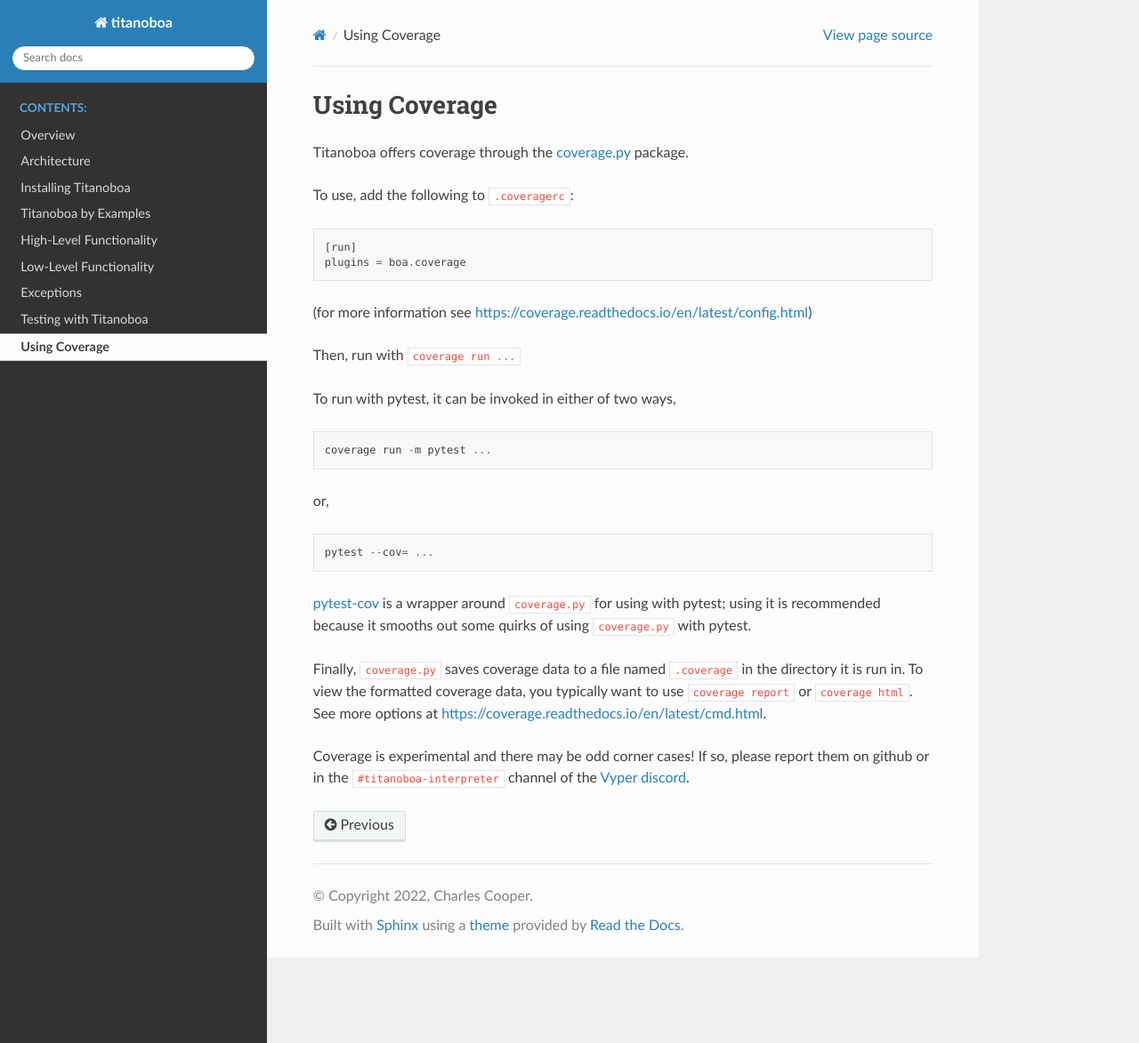
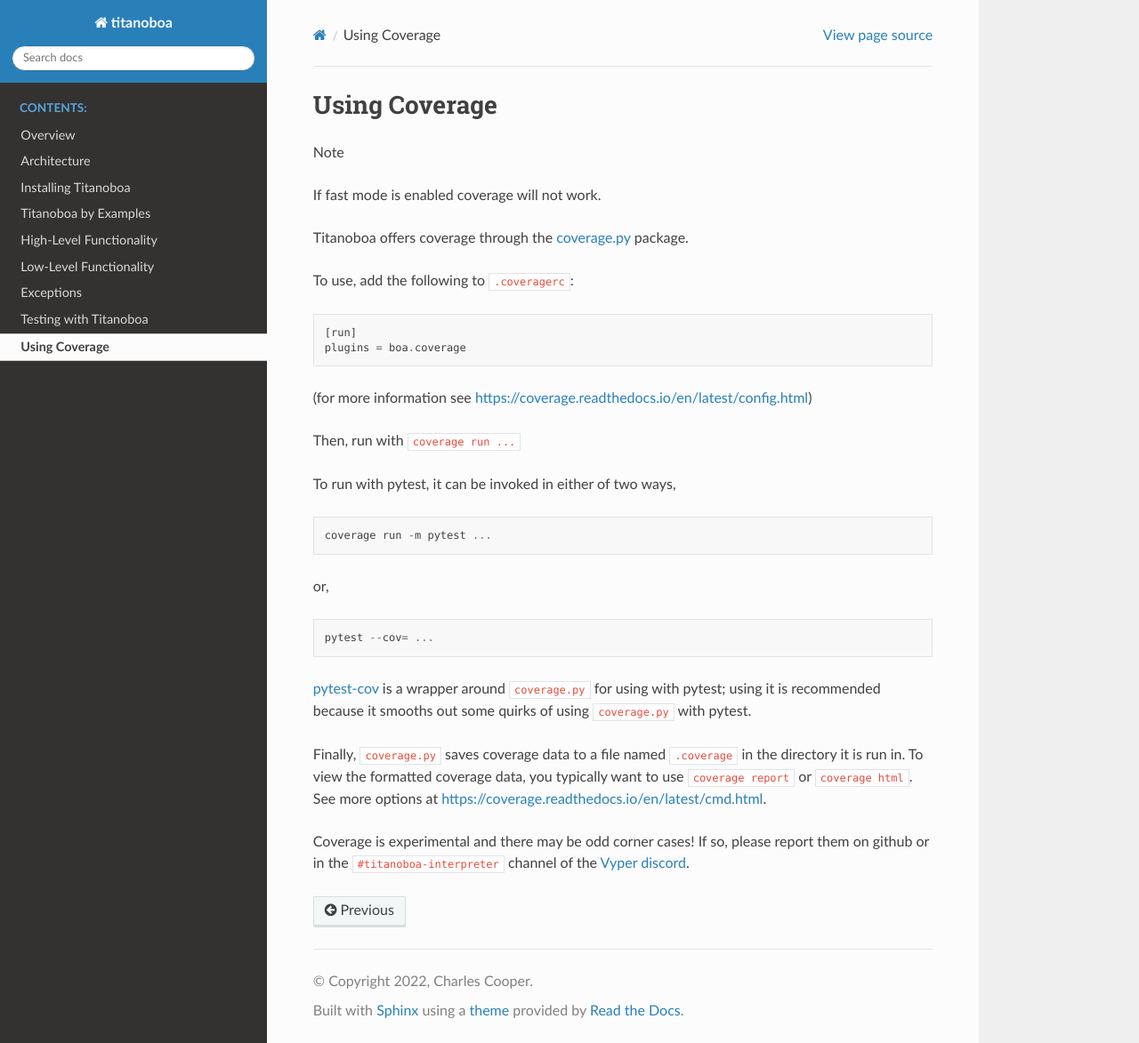
Before and after one commit to vyperlang/titanoboa, a Sphinx documentation site: the page built from docs/source/coverage.rst, in a window 1280 px wide and 1173 px high. Shown: the whole window at 89% size. Built offline with Sphinx 7.4.7 and the Read the Docs theme 2.0.0, drawn with Linux system fonts in a browser that asks for light colours.

Commit message:
docs: mentioning coverage + fastmode

```diff
--- a/docs/source/coverage.rst
+++ b/docs/source/coverage.rst
@@ -1,5 +1,9 @@
 Using Coverage
 ==============
+
+Note
+
+If fast mode is enabled coverage will not work.
 
 Titanoboa offers coverage through the `coverage.py <https://coverage.readthedocs.io/>`_ package.
 
```
